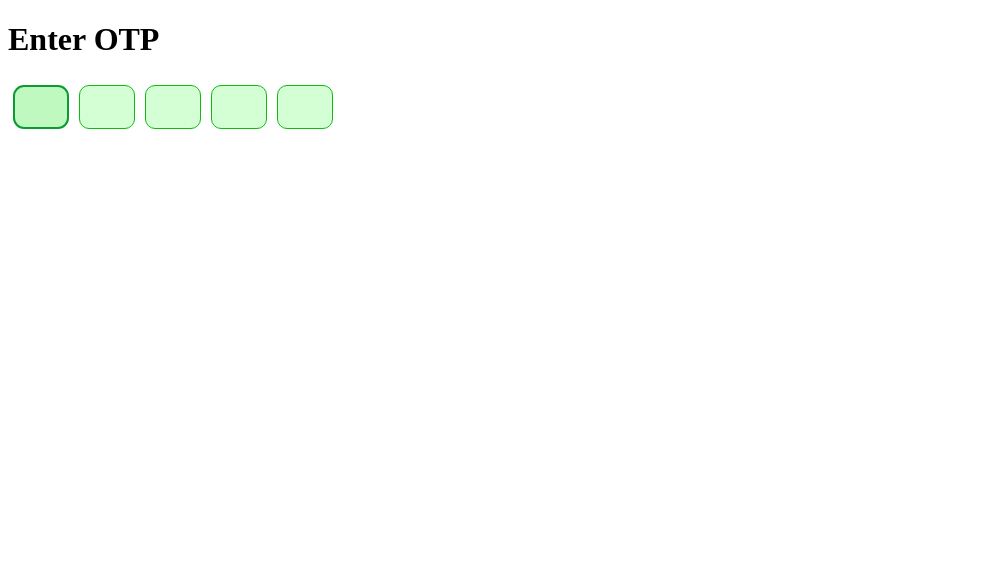
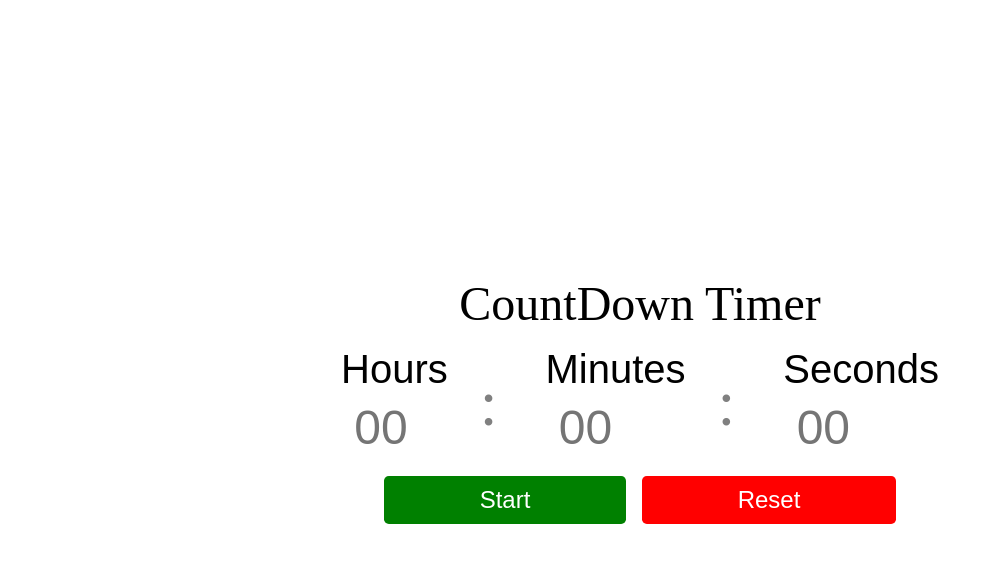
Before and after one commit to Sunanda01/Frontend-Machine-Coding, a React (Vite) app in the folder Pollyfils_and_Machine-Coding-in-ReactJS/: page / in a window 1280 px wide. Shown: the top 562 px of the page, without its empty margins (0-993 px from the left). Built offline with nearby package versions, Linux system fonts and the light colour scheme.

Commit message:
added countDownTimer

```diff
--- a/Pollyfils_and_Machine-Coding-in-ReactJS/src/App.jsx
+++ b/Pollyfils_and_Machine-Coding-in-ReactJS/src/App.jsx
@@ -8,10 +8,12 @@
 // import TODO_List from "./views/Machine-Coding-ReactJS/Akshay_Saini/To-Do_List";
 // import ChipsInput from "./views/Machine-Coding-ReactJS/Akshay_Saini/Chips_Input";
 // import ProgressBar from "./views/Machine-Coding-ReactJS/Akshay_Saini/Progress_Bar";
-import OtpInputBox from "./views/Machine-Coding-ReactJS/Akshay_Saini/OTP_Input";
+// import OtpInputBox from "./views/Machine-Coding-ReactJS/Akshay_Saini/OTP_Input";
 // import ProductPagination from "./views/Machine-Coding-ReactJS/Akshay_Saini/Pagination";
 // import AutoCompleteSearchBar from "./views/Machine-Coding-ReactJS/Akshay_Saini/AutoComplete_Search_Bar";
 // import TabForm from "./views/Machine-Coding-ReactJS/Akshay_Saini/Tab_Form_Component";
+
+import CountDown from "./views/Machine-Coding-ReactJS/RoadSide_Coder/CountDown";
 
 function App() {
   return (
@@ -25,10 +27,12 @@ function App() {
       {/* <TODO_List/> */}
       {/* <ChipsInput/> */}
       {/* <ProgressBar/> */}
-      <OtpInputBox/>
+      {/* <OtpInputBox/> */}
       {/* <ProductPagination/> */}
       {/* <AutoCompleteSearchBar/> */}
       {/* <TabForm /> */}
+
+      <CountDown/>
     </>
   );
 }
--- /dev/null
+++ b/Pollyfils_and_Machine-Coding-in-ReactJS/src/views/Machine-Coding-ReactJS/RoadSide_Coder/CountDown/ButtonController.jsx
@@ -0,0 +1,28 @@
+import React from "react";
+import "./index.css";
+const ButtonController = ({
+  handleStartTimer,
+  handlePauseTimer,
+  handleResetTimer,
+  isRunning,
+}) => {
+  return (
+    <div className="button-container">
+      {isRunning ? (
+        <button className="orange" onClick={handlePauseTimer}>
+          Pause
+        </button>
+      ) : (
+        <button className="green" onClick={handleStartTimer}>
+          Start
+        </button>
+      )}
+
+      <button className="red" onClick={handleResetTimer}>
+        Reset
+      </button>
+    </div>
+  );
+};
+
+export default ButtonController;
--- /dev/null
+++ b/Pollyfils_and_Machine-Coding-in-ReactJS/src/views/Machine-Coding-ReactJS/RoadSide_Coder/CountDown/Timer.jsx
@@ -0,0 +1,123 @@
+import React, { useState } from "react";
+import "./index.css";
+import ButtonController from "./ButtonController";
+import { useRef } from "react";
+const Timer = () => {
+  const [hours, setHours] = useState("");
+  const [min, setMin] = useState("");
+  const [sec, setSec] = useState("");
+  const intervalRef = useRef();
+  const [isRunning, setIsRunning] = useState(false);
+  const alarmSound = new Audio("/audio.wav");
+
+  const totalSeconds = () => {
+    const h = parseInt(hours || "0");
+    const m = parseInt(min || "0");
+    const s = parseInt(sec || "0");
+    return h * 3600 + m * 60 + s;
+  };
+
+  const updatefromSeconds = (total) => {
+    const h = Math.floor(total / 3600);
+    const m = Math.floor((total % 3600) / 60);
+    const s = total % 60;
+
+    setHours(String(h).padStart(2, "0"));
+    setMin(String(m).padStart(2, "0"));
+    setSec(String(s).padStart(2, "0"));
+  };
+
+  const handleStartTimer = () => {
+    if (totalSeconds() <= 0 || intervalRef.current) return;
+    let total = totalSeconds();
+    setIsRunning(true);
+    intervalRef.current = setInterval(() => {
+      total -= 1;
+      updatefromSeconds(total);
+
+      if (total <= 0) {
+        clearInterval(intervalRef.current);
+        intervalRef.current = null;
+        setIsRunning(false);
+        alarmSound.play().catch((err) => console.error(err));
+      }
+    }, 1000);
+  };
+
+  const handlePauseTimer = () => {
+    if (intervalRef.current) {
+      setIsRunning(false);
+      clearInterval(intervalRef.current);
+      intervalRef.current = null;
+    }
+  };
+
+  const handleResetTimer = () => {
+    clearInterval(intervalRef.current);
+    intervalRef.current = null;
+    setHours("");
+    setMin("");
+    setSec("");
+    setIsRunning(false);
+  };
+
+  return (
+    <>
+      <div className="countdown-container">
+        <div className="item-container">
+          <div className=" timer-display-style">
+            <span className="timer-heading">Hours</span>
+            <input
+              type="text"
+              placeholder={"00"}
+              autoFocus
+              onChange={(e) => {
+                const val = e.target.value.replace(/\D/g, "").slice(0, 2);
+                setHours(val);
+              }}
+              value={hours}
+            />
+          </div>
+          <p className="timer-display-colon">:</p>
+        </div>
+        <div className="item-container">
+          <div className=" timer-display-style">
+            <span className="timer-heading">Minutes</span>
+            <input
+              type="text"
+              placeholder="00"
+              value={min}
+              onChange={(e) => {
+                const val = e.target.value.replace(/\D/g, "").slice(0, 2);
+                setMin(val);
+              }}
+            />
+          </div>
+          <p className="timer-display-colon">:</p>
+        </div>
+        <div className="item-container">
+          <div className="timer-display-style">
+            <span className="timer-heading">Seconds</span>
+            <input
+              type="text"
+              placeholder="00"
+              value={sec}
+              onChange={(e) => {
+                const val = e.target.value.replace(/\D/g, "").slice(0, 2);
+                setSec(val);
+              }}
+            />
+          </div>
+        </div>
+      </div>
+      <ButtonController
+        handleStartTimer={handleStartTimer}
+        handlePauseTimer={handlePauseTimer}
+        handleResetTimer={handleResetTimer}
+        isRunning={isRunning}
+      />
+    </>
+  );
+};
+
+export default Timer;
--- /dev/null
+++ b/Pollyfils_and_Machine-Coding-in-ReactJS/src/views/Machine-Coding-ReactJS/RoadSide_Coder/CountDown/index.css
@@ -0,0 +1,87 @@
+* {
+  box-sizing: border-box;
+  margin: 0;
+  padding: 0;
+}
+body,
+html {
+  height: 100%;
+  width: 100%;
+}
+.main-container {
+  align-items: center;
+  display: flex;
+  flex-direction: column;
+  justify-content: center;
+  width: 100vw;
+  height: 100vh;
+  gap: 1rem;
+}
+.countdown-container {
+  display: flex;
+  gap: 3rem;
+  width:40%;
+  align-items: center;
+  justify-content: center;
+}
+.item-container {
+  display: flex;
+  flex-direction: row;
+  gap: 2rem;
+}
+.timer-heading {
+  font-size: 2.5rem;
+  font-family: arial;
+}
+.timer-display-style {
+  display: flex;
+  text-align: center;
+  flex-direction: column;
+gap:.2rem;
+}
+input {
+  display: flex;
+  text-align: center;
+  height: 4rem;
+  font-size: 3rem;
+  width: 5rem;
+  border: none;
+  color: rgb(68, 68, 68);
+}
+input:focus {
+  outline: none;
+}
+.timer-display-colon {
+  text-align: center;
+  font-size: 4rem;
+  align-items: center;
+  display: flex;
+  color: gray;
+}
+.button-container{
+    width: 40%;
+    display: flex;
+    flex-direction: row;
+    gap: 1rem;
+}
+button{
+    display: flex;
+    flex:content;
+    height: 3rem;
+    align-items: center;
+    justify-content: center;
+    font-size: 1.5rem;
+    cursor: pointer;
+    border-radius: .3rem;
+    color: white;
+    border: none;
+}
+.green{
+    background-color: green;
+}
+.orange{
+    background-color: orange;
+}
+.red{
+    background-color: red;
+}
--- /dev/null
+++ b/Pollyfils_and_Machine-Coding-in-ReactJS/src/views/Machine-Coding-ReactJS/RoadSide_Coder/CountDown/index.jsx
@@ -0,0 +1,14 @@
+import "./index.css";
+import React from "react";
+import Timer from "./Timer";
+
+const CountDown = () => {
+  return (
+    <div className="main-container">
+      <span style={{ fontSize: "3rem" }}>CountDown Timer</span>
+      <Timer />
+    </div>
+  );
+};
+
+export default CountDown;
```
Also changed, not shown: 1 other file (tests, documents, lock files or other folders).
